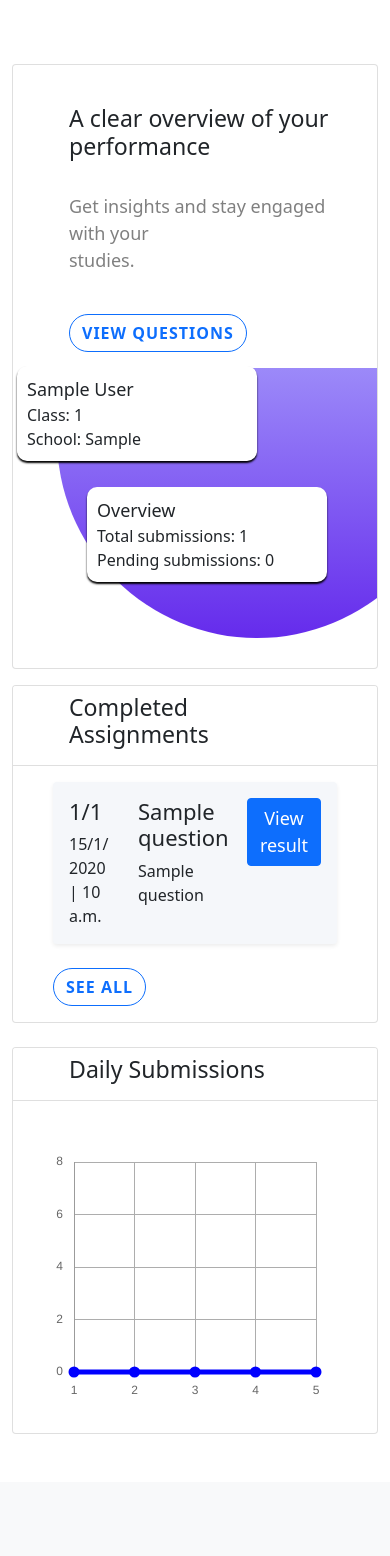
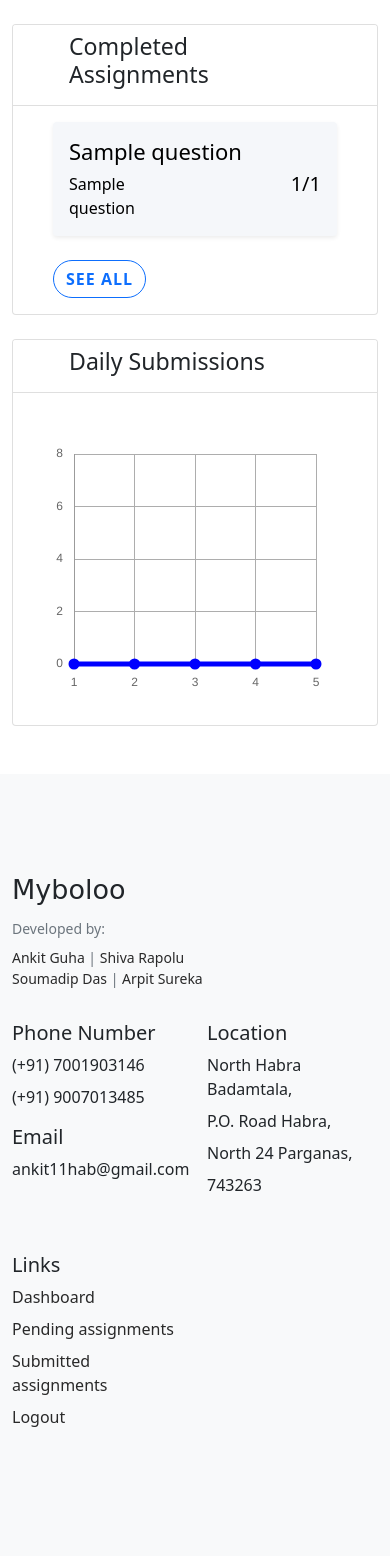
Before and after one commit to ankit11hab/myBolooTeach, a Django app: page / in a window 390 px wide. Shown: the part 56-1612 px from the top of the page. After the commit the page ends 1483 px from the top, so only its background shows below. Run offline with Django 3.2, Linux system fonts and the light colour scheme; a user stored in the database is signed in; tables that the repository leaves empty hold one stand-in row (values such as "Sample post"); some libraries are stand-ins or nearby versions.

Commit message:
Frontend fixes

```diff
--- a/base/templates/base/all_pending.html
+++ b/base/templates/base/all_pending.html
@@ -39,7 +39,7 @@
                             class="btn btn-primary" style = " font-size: 18px;">Attempt</a></div>
                         {% elif not pendquestion.question.started %}
                         <div style="float: right;"><a href="#"
-                        class="btn btn-primary disabled" style = " font-size: 18px;">Attempt at {{ pendquestion.question.start_time.day }}/{{ pendquestion.question.start_time.month }}/{{ pendquestion.question.start_time.year }} | {{ pendquestion.question.start_time.time }}</a></div>
+                        class="btn btn-primary disabled" style = " font-size: 18px;">Attempt</a></div>
                         {% endif %}
                     </div>
                 </div>
--- a/base/templates/base/footer.html
+++ b/base/templates/base/footer.html
@@ -6,6 +6,11 @@
             <title><span style="font-family: cursive;font-size: 22px;">Myboloo</span></title>
             <span style="font-family: cursive;font-size: 27px;">Myboloo</span></span>
           </a>
+          <ul class="list-unstyled small text-muted">
+            <li class="mb-2">Developed by:</li>
+            <li><a style = "color:rgb(41, 41, 41);text-decoration: none" href = "https://www.instagram.com/ankit_guha_2/?hl=en" target = "_blank">Ankit Guha</a> | <a style = "color:rgb(41, 41, 41);text-decoration: none" href = "https://www.instagram.com/shivarapolu01/?hl=en" target = "_blank">Shiva Rapolu</a></li>
+            <li class="mb-2"><a style = "color:rgb(41, 41, 41);text-decoration: none" href = "https://www.instagram.com/soumadip.ds/?hl=en" target = "_blank">Soumadip Das</a> | <a style = "color:rgb(41, 41, 41);text-decoration: none" href = "https://www.instagram.com/arpit_sureka_/?hl=en" target = "_blank">Arpit Sureka</a></li>
+          </ul>
         </div>
         <div class="col-6 col-lg-3 offset-lg-1 mb-3">
           <h5>Phone Number</h5>
--- a/base/templates/base/home.html
+++ b/base/templates/base/home.html
@@ -6,37 +6,74 @@
 <br>
 <style>
     #circle {
-    background: linear-gradient(to top, rgb(101, 43, 236),rgb(182, 183, 255)) ;
+        background: linear-gradient(to top, rgb(101, 43, 236), rgb(182, 183, 255));
         width: 400px;
         height: 400px;
         border-radius: 50%;
         transform: translate(80px, -130px);
     }
-.col-md-1 .card1{
-    width: 240px; position: absolute;top: 40px;
-    height:max-content;
 
-                right: 120px;z-index: 1000;border-radius: 10px;box-shadow: 0px 2px 2px #000000;
+    .col-md-1 .card1 {
+        width: 240px;
+        position: absolute;
+        top: 40px;
+        height: max-content;
+
+        right: 120px;
+        z-index: 1000;
+        border-radius: 10px;
+        box-shadow: 0px 2px 2px #000000;
     }
-.col-md-1 .card2{
-    width: 240px; position: absolute;top: 140px;
-    height:max-content;
-                right: 50px;z-index: 1000;border-radius: 10px;box-shadow: 0px 2px 2px #000000;
+
+    .col-md-1 .card2 {
+        width: 240px;
+        position: absolute;
+        top: 140px;
+        height: max-content;
+        right: 50px;
+        z-index: 1000;
+        border-radius: 10px;
+        box-shadow: 0px 2px 2px #000000;
     }
-@media only screen and (max-width: 760px) {
-    .col-md-1 .card1{
-      top:50%;
-      /* right:50px;  */
+
+    @media only screen and (max-width: 775px) {
+        #profile-desktop {
+            display: none;
         }
-    .col-md-1 .card2{
-        top:70%;
-      /* right:0;  */
+    }
+
+    @media only screen and (max-width: 775px) {
+        #submissions-desktop {
+            display: none;
+        }
+        #submissions-mobile {
+            display: block;
+        }
+        #pending-desktop {
+            display: none;
+        }
+        #pending-mobile {
+            display: block;
+        }
+    }
+    @media only screen and (min-width: 775px) {
+        #submissions-desktop {
+            display: block;
+        }
+        #submissions-mobile {
+            display: none;
+        }
+        #pending-desktop {
+            display: block;
+        }
+        #pending-mobile {
+            display: none;
         }
     }
 </style>
 <div class="container">
 
-    <div style=" margin-top:40px">
+    <div id="profile-desktop" style=" margin-top:40px">
         <div class="card mb-3 w-100">
             <div class="row g-0">
                 <div class="col-md-6">
@@ -44,54 +81,59 @@
                         <h3 class="card-title">A clear overview of your<br>performance</h3><br>
                         <p class="card-text" style="font-size: 18px;color:gray">Get insights and stay engaged with
                             your<br>studies.</p><br> <a href="#pending" class="btn btn-primary"
-                  style="letter-spacing: 1px;border-radius: 20px;background-color: white;color:#0d6efd"><b>VIEW QUESTIONS</b></a>
+                            style="letter-spacing: 1px;border-radius: 20px;background-color: white;color:#0d6efd"><b>VIEW
+                                QUESTIONS</b></a>
                     </div>
                 </div>
                 <div class="col-md-1">
                     <div class="card1" style="background-color:white;">
-                    <div class="card-body" style = "padding:10px">
-                      <span style = "font-size: 18px;font-weight: 500;">{{ profile.first_name }} {{ profile.last_name }}</span><br>
-                      <span style = "font-size: 16px;">Class: {{ profile.classs }}</span><br>
-                      <span style = "font-size: 16px;">School: {{ profile.school }}</span>
+                        <div class="card-body" style="padding:10px">
+                            <span style="font-size: 18px;font-weight: 500;">{{ profile.first_name }} {{ profile.last_name }}</span><br>
+                            <span style="font-size: 16px;">Class: {{ profile.classs }}</span><br>
+                            <span style="font-size: 16px;">School: {{ profile.school }}</span>
                         </div>
                     </div>
                     <div class="card2" style="background-color:white;">
-                    <div class="card-body" style = "padding:10px">
-                      <span style = "font-size: 18px;font-weight: 500;">Overview</span><br>
-                      <span style = "font-size: 16px;">Total submissions: {{ count1 }}</span><br>
-                      <span style = "font-size: 16px;">Pending submissions: {{ count2 }}</span>
+                        <div class="card-body" style="padding:10px">
+                            <span style="font-size: 18px;font-weight: 500;">Overview</span><br>
+                            <span style="font-size: 16px;">Total submissions: {{ count1 }}</span><br>
+                            <span style="font-size: 16px;">Pending submissions: {{ count2 }}</span>
                         </div>
                     </div>
                 </div>
-            <div class="col-md-5" style = "height:300px;overflow: hidden;"> <div id = "circle" style = "float: right;"></div> </div>
+                <div class="col-md-5" style="height:300px;overflow: hidden;">
+                    <div id="circle" style="float: right;"></div>
+                </div>
             </div>
         </div>
     </div>
     {% if pending %}
-    <div class="card mb-4" id="pending" style = "margin-bottom: 8px;margin-top: 26px;">
+    <div id="pending-desktop" class="card mb-4" id="pending" style="margin-bottom: 8px;margin-top: 26px;">
         <div class="card-header" style="background-color: white;">
-            <h3 style = "padding-left: 40px;padding-right: 40px;">Pending Assignments</h3>
+            <h3 style="padding-left: 40px;padding-right: 40px;">Pending Assignments</h3>
         </div>
-        <div class="card-body" style = "padding-left: 40px;padding-right: 40px;">
+        <div class="card-body" style="padding-left: 40px;padding-right: 40px;">
             {% for pendquestion in pending %}
             {% if pendquestion.question.classs == profile.classs and not pendquestion.question.ended %}
             <div class="card shadow-sm rounded mb-4" style="background:#f5f7fa; border:none">
                 <div class="card-body row">
-                    <div class = "col-3">
-                        <h4 style = "font-size: 22px;">{{ pendquestion.question.full_marks }}</h4>
-                        <span>{{ pendquestion.question.start_time.day }}/{{ pendquestion.question.start_time.month }}/{{ pendquestion.question.start_time.year }} | {{ pendquestion.question.start_time.time }}</span>
+                    <div class="col-3">
+                        <h4 style="font-size: 22px;">{{ pendquestion.question.full_marks }}</h4>
+                        <span>{{ pendquestion.question.start_time.day }}/{{ pendquestion.question.start_time.month }}/
+                            {{ pendquestion.question.start_time.year }} | {{ pendquestion.question.start_time.time }}
+                            </span>
                     </div>
-                    <div class = "col-6">
-                        <h4 style = "font-size: 22px;">{{ pendquestion.question.title }}</h4>
+                    <div class="col-6">
+                        <h4 style="font-size: 22px;">{{ pendquestion.question.title }}</h4>
                         <span>{{ pendquestion.question.subject }}</span>
                     </div>
-                    <div class = "col-3">
+                    <div class="col-3">
                         {% if pendquestion.question.started and not pendquestion.question.ended %}
                         <div style="float: right;"><a href="{% url 'question-detail' pendquestion.question.id %}"
-                            class="btn btn-primary" style = " font-size: 18px;">Attempt</a></div>
+                                class="btn btn-primary" style=" font-size: 18px;">Attempt</a></div>
                         {% elif not pendquestion.question.started %}
-                        <div style="float: right;"><a href="#"
-                        class="btn btn-primary disabled" style = " font-size: 18px;">Attempt at {{ pendquestion.question.start_time.day }}/{{ pendquestion.question.start_time.month }}/{{ pendquestion.question.start_time.year }} | {{ pendquestion.question.start_time.time }}</a></div>
+                        <div style="float: right;"><a href="#" class="btn btn-primary disabled"
+                                style=" font-size: 18px;">Attempt</a></div>
                         {% endif %}
                     </div>
                 </div>
@@ -99,62 +141,116 @@
             {% endif %}
             {% endfor %}
             <a class="btn btn-primary"
-            style="letter-spacing: 1px;border-radius: 20px;background-color: white;color:#0d6efd" href = "{% url 'pending-questions' %}"><b>SEE ALL</b></a>
+                style="letter-spacing: 1px;border-radius: 20px;background-color: white;color:#0d6efd"
+                href="{% url 'pending-questions' %}"><b>SEE ALL</b></a>
+        </div>
+    </div>
+    <div id="pending-mobile" class="card mb-4" id="pending" style="margin-bottom: 8px;margin-top: 26px;">
+        <div class="card-header" style="background-color: white;">
+            <h3 style="padding-left: 40px;padding-right: 40px;">Pending Assignments</h3>
+        </div>
+        <div class="card-body" style="padding-left: 40px;padding-right: 40px;">
+            {% for pendquestion in pending %}
+            {% if pendquestion.question.classs == profile.classs and not pendquestion.question.ended %}
+            <div class="card shadow-sm rounded mb-4" style="background:#f5f7fa; border:none">
+                <div class="card-body row">
+                    <div class="col-8">
+                        <h4 style="font-size: 22px;">{{ pendquestion.question.title }}</h4>
+                        <span>{{ pendquestion.question.start_time.day }}/{{ pendquestion.question.start_time.month }}/
+                            {{ pendquestion.question.start_time.year }} | {{ pendquestion.question.start_time.time }}
+                            </span>
+                    </div>
+                    <div class="col-4">
+                        {% if pendquestion.question.started and not pendquestion.question.ended %}
+                        <div style="float: right;"><a href="{% url 'question-detail' pendquestion.question.id %}"
+                                class="btn btn-primary" style=" font-size: 18px;">Attempt</a></div>
+                        {% elif not pendquestion.question.started %}
+                        <div style="float: right;"><a href="#" class="btn btn-primary disabled"
+                                style=" font-size: 18px;">Attempt</a></div>
+                        {% endif %}
+                    </div>
+                </div>
+            </div>
+            {% endif %}
+            {% endfor %}
+            <a class="btn btn-primary"
+                style="letter-spacing: 1px;border-radius: 20px;background-color: white;color:#0d6efd"
+                href="{% url 'pending-questions' %}"><b>SEE ALL</b></a>
         </div>
     </div>
     {% endif %}
 
     {% if submissions %}
-    <div class="card mb-4" id="completed" style = "margin-bottom: 8px;">
+    <div id="submissions-desktop" class="card mb-4" id="completed" style="margin-bottom: 8px;">
         <div class="card-header" style="background-color: white;">
-            <h3  style = "padding-left: 40px;padding-right: 40px;">Completed Assignments</h3>
+            <h3 style="padding-left: 40px;padding-right: 40px;">Completed Assignments</h3>
         </div>
-        <div class="card-body" style = "padding-left: 40px;padding-right: 40px;">
+        <div class="card-body" style="padding-left: 40px;padding-right: 40px;">
             {% for subquestion in submissions %}
             {% if subquestion.question.classs == profile.classs %}
             <div class="card shadow-sm rounded mb-4" style="background:#f5f7fa; border:none">
                 <div class="card-body row">
-                    <div class = "col-3">
-                        <h4 style = "font-size: 22px;">{{ subquestion.marks_obtd }}/{{ subquestion.question.full_marks }}</h4>
-                        <span>{{ subquestion.question.start_time.day }}/{{ subquestion.question.start_time.month }}/{{ subquestion.question.start_time.year }} | {{ subquestion.question.start_time.time }}</span>
+                    <div class="col-3">
+                        <h4 style="font-size: 22px;">{{ subquestion.marks_obtd }}/{{ subquestion.question.full_marks }}
+                        </h4>
+                        <span>{{ subquestion.question.start_time.day }}/{{ subquestion.question.start_time.month }}/
+                            {{ subquestion.question.start_time.year }} | {{ subquestion.question.start_time.time }}</span>
                     </div>
-                    <div class = "col-6">
-                        <h4 style = "font-size: 22px;">{{ subquestion.question.title }}</h4>
+                    <div class="col-6">
+                        <h4 style="font-size: 22px;">{{ subquestion.question.title }}</h4>
                         <span>{{ subquestion.question.subject }}</span>
                     </div>
-                    <div class = "col-3">
+                    <div class="col-3">
                         <div style="float: right;"><a href="{% url 'question-detail' subquestion.question.id %}"
-                            class="btn btn-primary" style = " font-size: 18px;">View result</a></div>
+                                class="btn btn-primary" style=" font-size: 18px;">View result</a></div>
                     </div>
                 </div>
             </div>
-            <!-- <div class="card shadow-sm  mb-4" style="background:#f5f7fa; border:none">
-                <div class="card-body">
-                    <h5 class="card-title">{{ subquestion.question.title }}</h5>
-                    <p class="card-text">With supporting text below as a natural lead-in to additional content.</p>
-                    <div style="float: right;"><a href="{% url 'question-detail' subquestion.question.id %}"
-                            class="btn btn-primary">View result</a></div>
-                </div>
-            </div> -->
             {% endif %}
             {% endfor %}
-            <!-- <ul>
+            <a class="btn btn-primary"
+                style="letter-spacing: 1px;border-radius: 20px;background-color: white;color:#0d6efd"
+                href="{% url 'submitted-questions' %}"><b>SEE ALL</b></a>
+        </div>
+
+    </div>
+    <div id="submissions-mobile" class="card mb-4" id="completed" style="margin-bottom: 8px;">
+        <div class="card-header" style="background-color: white;">
+            <h3 style="padding-left: 40px;padding-right: 40px;">Completed Assignments</h3>
+        </div>
+        <div class="card-body" style="padding-left: 40px;padding-right: 40px;">
             {% for subquestion in submissions %}
             {% if subquestion.question.classs == profile.classs %}
-            <li><a href="{% url 'question-detail' subquestion.question.id %}">{{ subquestion.question.title }}</a>
-                {{ subquestion.marks_obtd }}/{{ subquestion.question.full_marks }}</li>
+            <a href="{% url 'question-detail' subquestion.question.id %}" style="text-decoration: none;color: black;">
+            <div class="card shadow-sm rounded mb-4" style="background:#f5f7fa; border:none">
+                <div class="card-body row">
+                    <div class="col-12">
+                        <h4 style="font-size: 22px;">{{ subquestion.question.title }}</h4>
+                    </div>
+                    <div class="col-6">
+                        <span>{{ subquestion.question.subject }}</span>
+                    </div>
+
+                    <div class="col-6">
+                        <h5 style="font-size: 20px;float:right">{{ subquestion.marks_obtd }}/{{ subquestion.question.full_marks }}
+                        </h5>
+
+                    </div>
+                </div>
+            </div>
+        </a>
             {% endif %}
             {% endfor %}
-        </ul> -->
             <a class="btn btn-primary"
-            style="letter-spacing: 1px;border-radius: 20px;background-color: white;color:#0d6efd" href = "{% url 'submitted-questions' %}"><b>SEE ALL</b></a>
+                style="letter-spacing: 1px;border-radius: 20px;background-color: white;color:#0d6efd"
+                href="{% url 'submitted-questions' %}"><b>SEE ALL</b></a>
         </div>
 
     </div>
     {% endif %}
     <div class="card mb-4" id="performance">
         <div class="card-header" style="background-color: white;">
-            <h3 style = "margin-left: 40px;">Daily Submissions</h3>
+            <h3 style="margin-left: 40px;">Daily Submissions</h3>
         </div>
         <div class="card-body">
             <canvas id="chartLine" style="width:100%;height:300px;"></canvas>
@@ -166,13 +262,13 @@
 
 <script>
     const data = {
-            labels: [1,2,3,4,5],
+        labels: [1, 2, 3, 4, 5],
         datasets: [{
             label: 'Daily Submissions',
             backgroundColor: 'blue',
             borderColor: 'blue',
             borderWidth: "5",
-                data: ["{{submission5}}", "{{ submission4 }}", "{{ submission3 }}"," {{ submission2 }}", "{{ submission1 }}", 5],
+            data: ["{{submission5}}", "{{ submission4 }}", "{{ submission3 }}", " {{ submission2 }}", "{{ submission1 }}", 5],
         }]
     };
     const configLineChart = {
--- a/base/templates/base/navbar.html
+++ b/base/templates/base/navbar.html
@@ -1,3 +1,22 @@
+<style>
+@media only screen and (max-width: 991px) {
+    #profile-view-desktop {
+        display: none;
+    }
+    #profile-link-mobile{
+        display: block;
+    }
+}
+@media only screen and (min-width: 991px) {
+    #profile-view-desktop {
+        display: block;
+    }
+    #profile-link-mobile{
+        display: none;
+    }
+}
+</style>
+
 <nav class="navbar navbar-expand-lg navbar-light bg-light">
     <div class="container">
         <a class="navbar-brand" href="#">Myboloo</a>
@@ -19,8 +38,11 @@
 
             </ul>
             <ul class="navbar-nav">
-                <li class="nav-item">
+                <li id="profile-view-desktop" class="nav-item">
                     <a class="nav-link disabled" href="#">{{ user.username }}</a>
+                </li>
+                <li id="profile-link-mobile"  class="nav-item">
+                    <a class="nav-link" href="#">Profile</a>
                 </li>
                 <li class="nav-item">
                     <a class="nav-link" href="{% url 'logout' %}">Logout</a>
--- a/institute/settings.py
+++ b/institute/settings.py
@@ -150,8 +150,8 @@ EMAIL_BACKEND = 'django.core.mail.backends.smtp.EmailBackend'
 EMAIL_HOST = 'smtp.gmail.com'
 EMAIL_USE_TLS = True
 EMAIL_PORT = 587
-EMAIL_HOST_USER = 'ankit11hab@gmail.com'
-EMAIL_HOST_PASSWORD = 'AnkitGuha@123'
+EMAIL_HOST_USER = ''
+EMAIL_HOST_PASSWORD = ''
 ASGI_APPLICATION = "institute.asgi.application"
 CHANNEL_LAYERS={
         "default": {
--- a/users/views.py
+++ b/users/views.py
@@ -38,7 +38,7 @@ def register(request):
 
 def send_verification_mail(email,token):
     subject = "Verify your account"
-    message = f'Click on this link to verify your account: http://127.0.0.1:8000/verify/{token}'
+    message = f'Click on this link to verify your account: http://myboloo.com/verify/{token}'
     email_from = settings.EMAIL_HOST_USER
     email_to = [email]
     send_mail(subject, message, email_from, email_to, fail_silently=False)
```
Also changed, not shown: base/templates/base/envcheck.html (+14 -14 lines), base/templates/base/question_detail.html (+2 -6 lines). Lines whose indentation alone changed are shown as unchanged.
